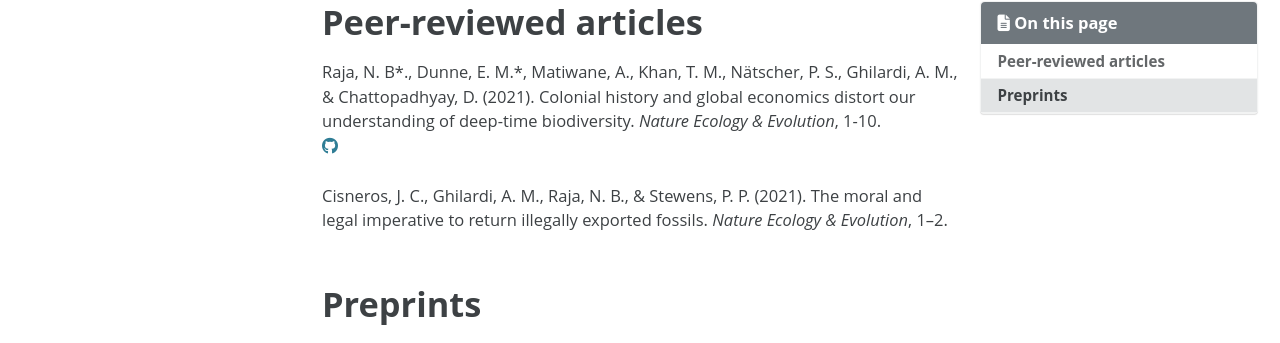
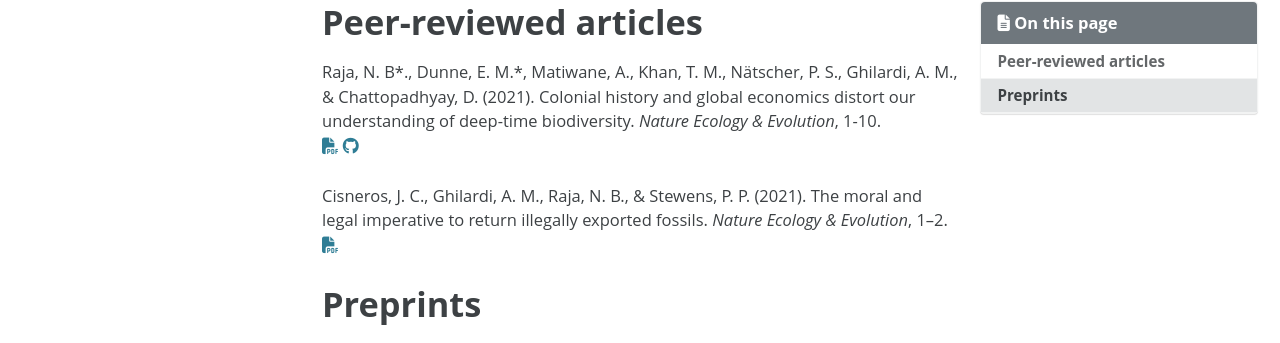
Before and after one commit to paleoscientometric/paleoscientometric.github.io, a Jekyll site: the page built from _pages/publications.md, in a window 1280 px wide. Shown: the part 424-767 px from the top of the page. Built offline with Jekyll 4.4.1, drawn with Linux system fonts in a browser that asks for light colours; cached includes are drawn as plain includes; nearby versions of some CDN libraries; a style sheet for code colours, icons or effects is not loaded.

Commit message:
added readcube links

```diff
--- a/_pages/publications.md
+++ b/_pages/publications.md
@@ -17,10 +17,10 @@ toc_sticky: true
 <div class="small">
 
 <a name="nat-colonial"></a>Raja, N. B*., Dunne, E. M.*, Matiwane, A., Khan, T. M., Nätscher, P. S., Ghilardi, A. M., & Chattopadhyay, D. (2021). Colonial history and global economics distort our understanding of deep-time biodiversity. <em>Nature Ecology & Evolution</em>, 1-10.
-<br><a href="https://doi.org/10.1038/s41559-021-01608-8" target="blank"><i class="ai ai-doi"></i></a> <a href="https://www.researchgate.net/publication/357441656_Colonial_history_and_global_economics_distort_our_understanding_of_deep-time_biodiversity?_tatpl%5Bac%5D%5B0%5D%5Bactor%5D=AC%3A10509099&_tatpl%5Bac%5D%5B0%5D%5Bid%5D=1454106405388292&_tatpl%5Bac%5D%5B0%5D%5Bobject%5D=PB%3A357441656&_tatpl%5Bac%5D%5B0%5D%5Bts%5D=1641127183&_tatpl%5Bac%5D%5B0%5D%5Bverb%5D=recommend&_tatpl%5Bs%5D=c9f83840fe4a69ed97046327cc591185c0e1e2e0" target="blank"><i class="ai ai-researchgate"></i></a> <a href="https://github.com/paleoscientometrics/paleo-imperialism" target="blank">  <i class="fa fa-github"></i></a> <a href="https://osf.io/6wc7a/" target="blank">  <i class="ai ai-osf"></i></a>
+<br><a href="https://doi.org/10.1038/s41559-021-01608-8" target="blank"><i class="ai ai-doi"></i></a> <a href="https://rdcu.be/cEdcq" target="blank">  <i class="fa fa-file-pdf"></i></a> <a href="https://www.researchgate.net/publication/357441656_Colonial_history_and_global_economics_distort_our_understanding_of_deep-time_biodiversity?_tatpl%5Bac%5D%5B0%5D%5Bactor%5D=AC%3A10509099&_tatpl%5Bac%5D%5B0%5D%5Bid%5D=1454106405388292&_tatpl%5Bac%5D%5B0%5D%5Bobject%5D=PB%3A357441656&_tatpl%5Bac%5D%5B0%5D%5Bts%5D=1641127183&_tatpl%5Bac%5D%5B0%5D%5Bverb%5D=recommend&_tatpl%5Bs%5D=c9f83840fe4a69ed97046327cc591185c0e1e2e0" target="blank"><i class="ai ai-researchgate"></i></a> <a href="https://github.com/paleoscientometrics/paleo-imperialism" target="blank">  <i class="fa fa-github"></i></a> <a href="https://osf.io/6wc7a/" target="blank">  <i class="ai ai-osf"></i></a>
 <br><br>
 Cisneros, J. C., Ghilardi, A. M., Raja, N. B., & Stewens, P. P. (2021). The moral and legal imperative to return illegally exported fossils. <em>Nature Ecology & Evolution</em>, 1–2.
-<br><a href="https://doi.org/10.1038/s41559-021-01588-9" target="blank"><i class="ai ai-doi"></i></a> <a href="https://www.researchgate.net/publication/356221849_The_moral_and_legal_imperative_to_return_illegally_exported_fossils" target="blank"><i class="ai ai-researchgate"></i></a>
+<br><a href="https://doi.org/10.1038/s41559-021-01588-9" target="blank"><i class="ai ai-doi"></i></a> <a href="https://rdcu.be/cEdyW" target="blank">  <i class="fa fa-file-pdf"></i></a> <a href="https://www.researchgate.net/publication/356221849_The_moral_and_legal_imperative_to_return_illegally_exported_fossils" target="blank"><i class="ai ai-researchgate"></i></a>
 
 <br><br>
 </div>
```
